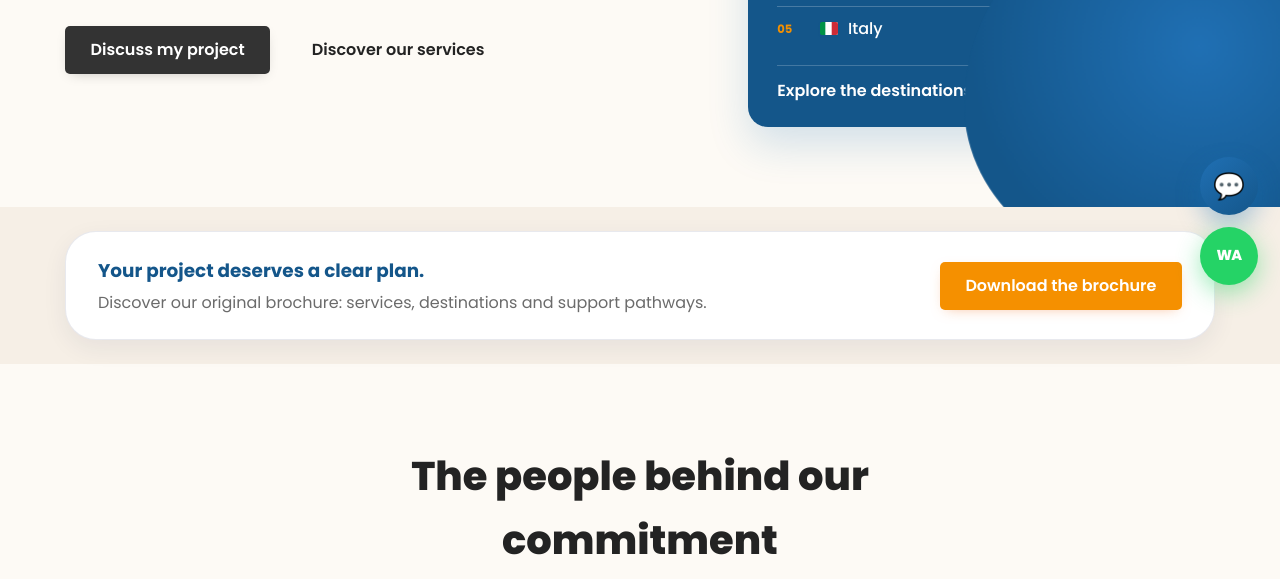
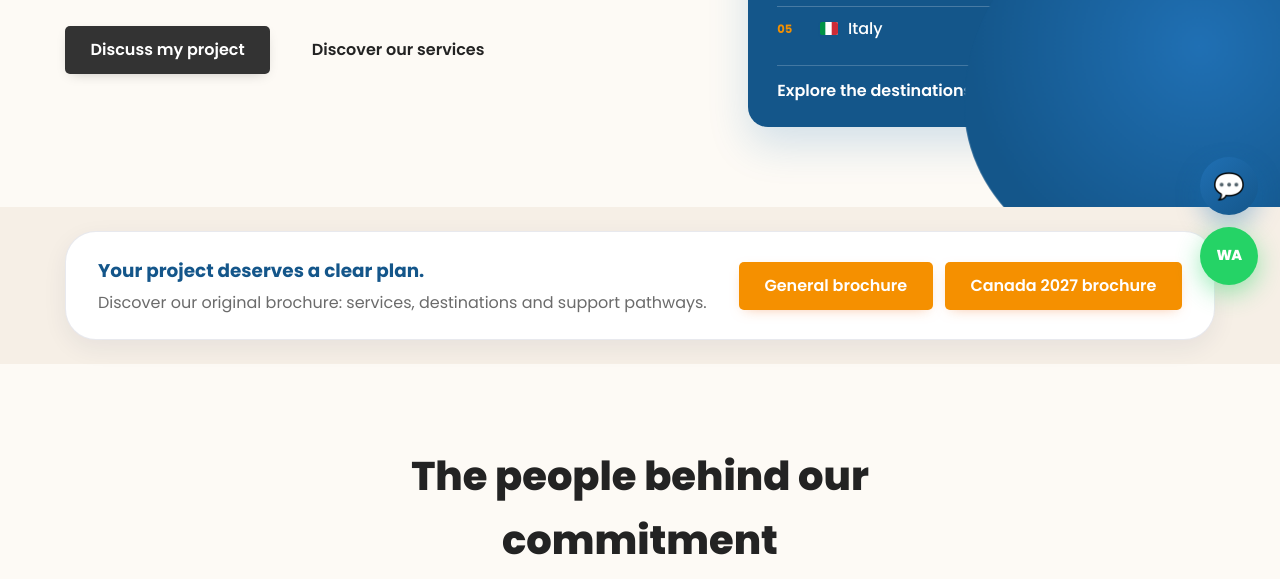
Before and after one commit to fallbadou15-collab/einstein-services-web, a website: page agence-en.html in a window 1280 px wide. Shown: the part 493-1072 px from the top of the page. Drawn offline with Linux system fonts and the light colour scheme.

Commit message:
Add Canada 2027 brochure without replacing the general brochure
Co-authored-by: Copilot <223556219+Copilot@users.noreply.github.com>

```diff
--- a/agence-en.html
+++ b/agence-en.html
@@ -199,13 +199,22 @@
               pathways.
             </p>
           </div>
+          <div class="agency-download-actions">
             <a
               class="btn btn-orange"
               href="einstein-services-agence.pdf"
+              download="einstein-services-agence.pdf"
+            >
+              General brochure
+            </a>
+            <a
+              class="btn btn-orange"
+              href="brochure-einstein-services-canada-septembre-2027.pdf"
               download="Brochure Einstein Services Canada Septembre 2027.pdf"
             >
-            Download the brochure
+              Canada 2027 brochure
             </a>
+          </div>
         </div>
       </section>
 
--- a/css/agence.css
+++ b/css/agence.css
@@ -24,6 +24,13 @@
 .agency-download p {
   color: var(--muted);
   margin: 0;
+}
+
+.agency-download-actions {
+  display: flex;
+  flex-wrap: wrap;
+  gap: 0.75rem;
+  justify-content: flex-end;
 }
 
 .agency-team-grid {
@@ -86,6 +93,10 @@
     align-items: flex-start;
     flex-direction: column;
     padding: 1.25rem;
+  }
+
+  .agency-download-actions {
+    justify-content: flex-start;
   }
 
   .agency-team-grid {
```
Also changed, not shown: agence.html (+10 -1 lines), 2 other files. Lines whose indentation alone changed are shown as unchanged.
